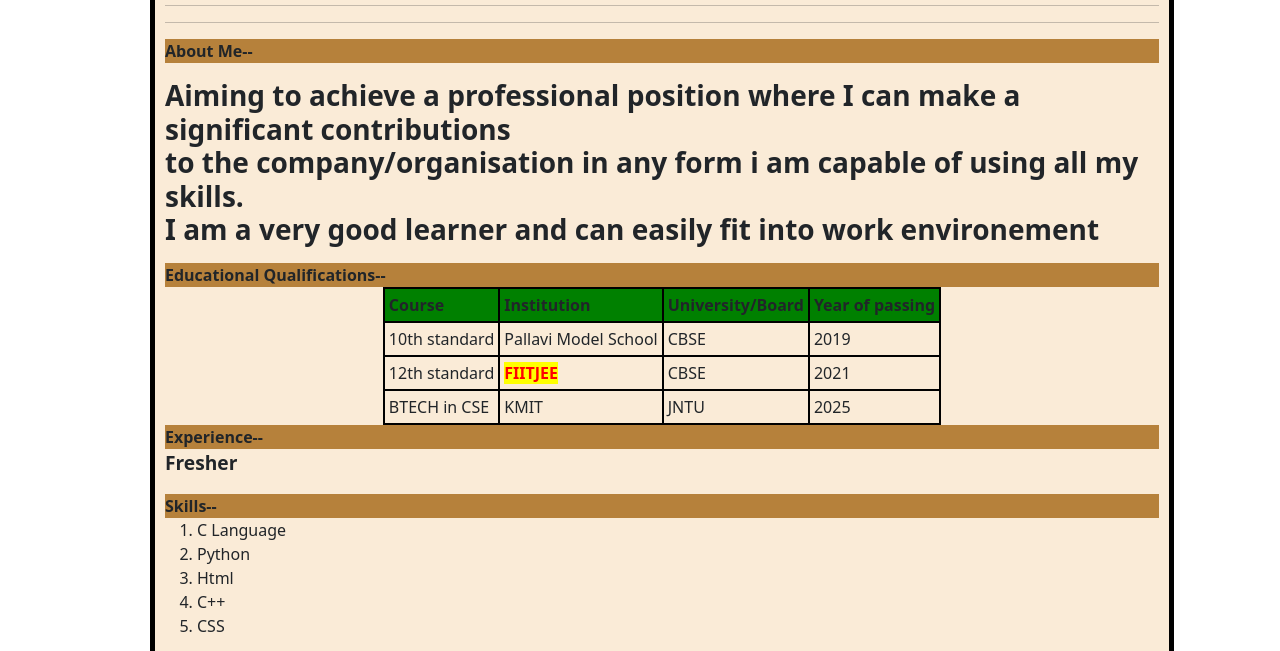
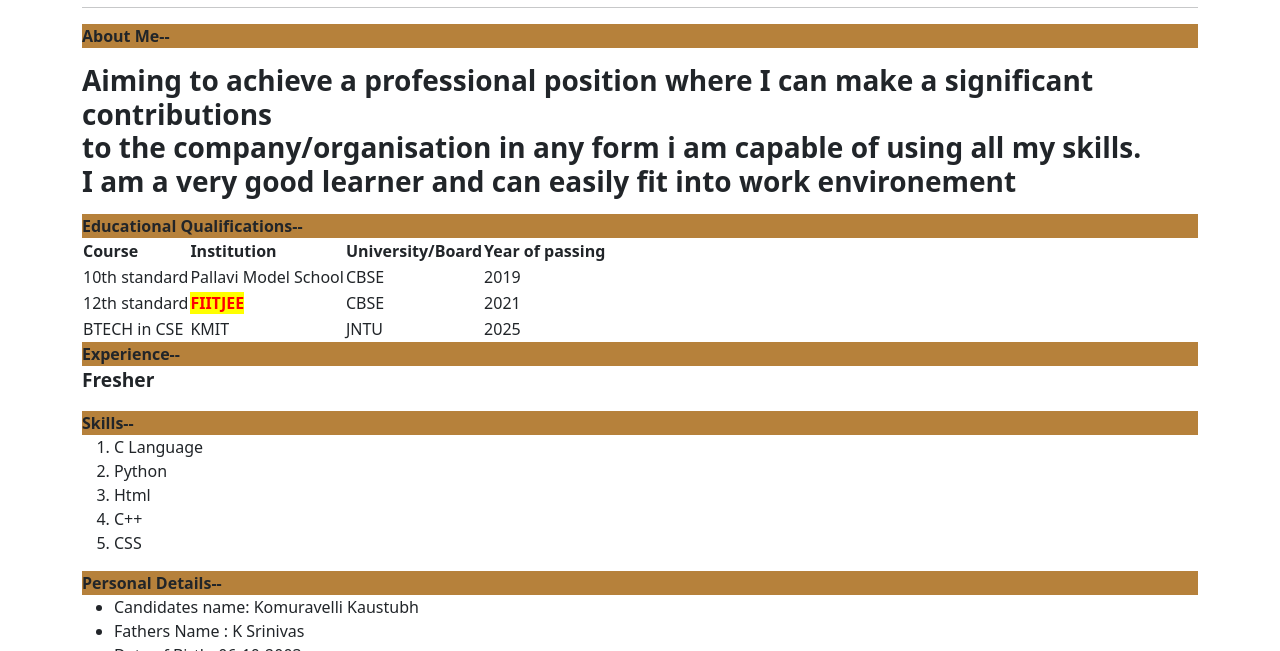
Before and after one commit to Komuravelli-Kaustubh/resumewithbs, a plain HTML site: page index.html in a window 1280 px wide. Shown: the part 496-1147 px from the top of the page. Drawn offline with nearby package versions, Linux system fonts and the light colour scheme; files whose address does not match are found by name.

Commit message:
Update and rename resume1 with bootstrap.html to index.html

```diff
--- a/resume1 with bootstrap.html
+++ b/index.html
@@ -14,7 +14,7 @@
     <link href="https://maxcdn.bootstrapcdn.com/font-awesome/4.7.0/css/font-awesome.min.css" rel="stylesheet"
         integrity="sha384-wvfXpqpZZVQGK6TAh5PVlGOfQNHSoD2xbE+QkPxCAFlNEevoEH3Sl0sibVcOQVnN" crossorigin="anonymous">
     <title>Resume 1</title>
-    <link rel="stylesheet" href="resume1bs.css">
+    <link rel="stylesheet" href="style.css">
 
 </head>
 
```
